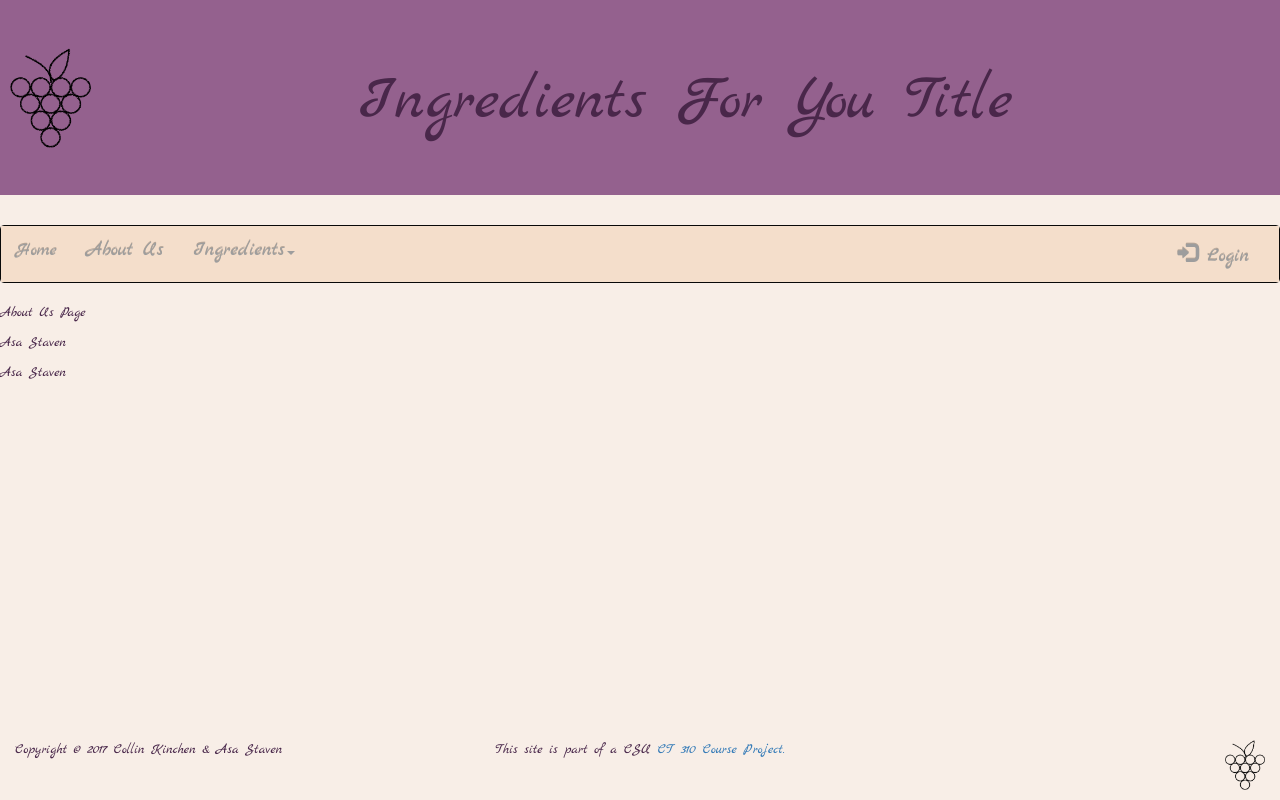
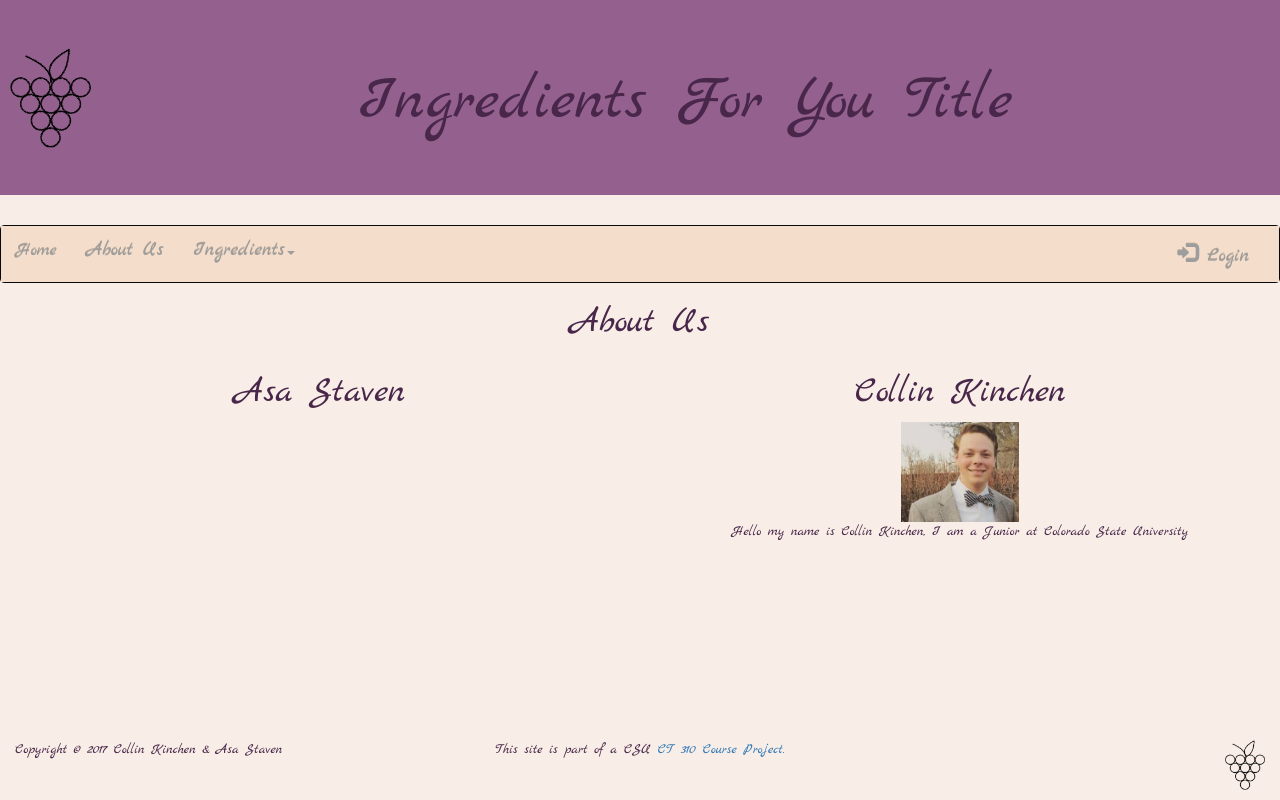
Before and after one commit to teamfor10/CT310Proj1, a PHP site: page /about.php in a window 1280 px wide. Run offline with PHP 8.4, Linux system fonts and the light colour scheme; some libraries are stand-ins or nearby versions.

Commit message:
about me

```diff
--- a/about.php
+++ b/about.php
@@ -1,13 +1,28 @@
 <?php include 'header.php'; ?>
-<p>About Us Page</p>
+<h1 style="text-align:center;">About Us</h1>
 
-<div id="Asa Staven">
-<p>Asa Staven</p>
-</div>
 
-<div id="Collin Kinchen">
-<p>Asa Staven</p>
-</div>
+		<div class="col-lg-6 col-md-6 col-sm-12 col-xs-12">
+				<div id="Asa Staven">
+				<h1 style="text-align:center;">Asa Staven</h1>
+				</div>
+		</div>
+
+
+		<div class="col-lg-6 col-md-6 col-sm-12 col-xs-12">
+				<div id="Collin Kinchen">
+				<h1 style="text-align:center;">Collin Kinchen</h1>
+				<div  style="text-align:center;id="logo"><img src="./images/collinheadshot.jpg" height="100px" width="auto"></div>
+				<p style="text-align:center;">Hello my name is Collin Kinchen, I am a Junior at Colorado State University</p>
+				</div>
+		</div>
+
+
+
+
+
+
+
 
 
 <?php include 'footer.php'; ?>
```
Also changed, not shown: images/collinheadshot.jpg (added).
